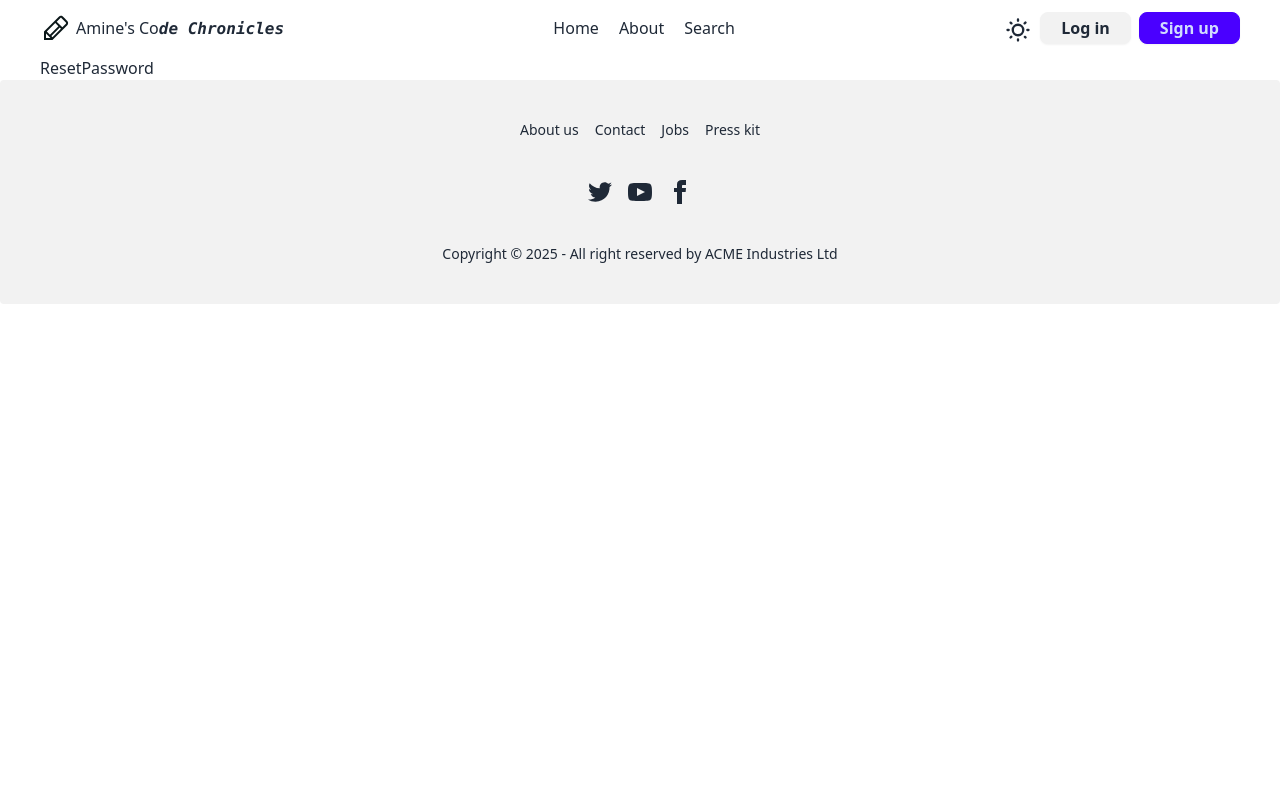
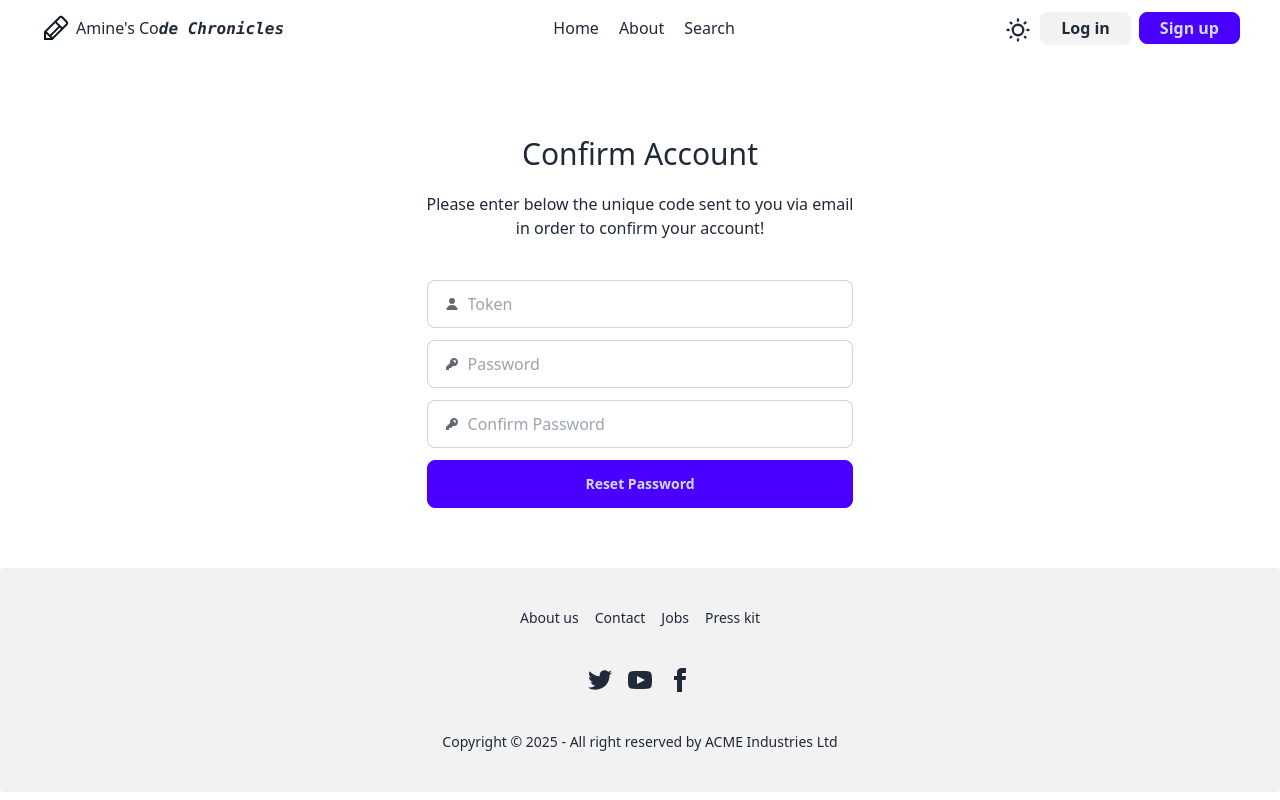
Before and after one commit to amineelamrani/Amine-Blog-MERN, a React (Vite) app in the folder client/: page /reset-password/1 in a window 1280 px wide. Built offline with nearby package versions, Linux system fonts and the light colour scheme.

Commit message:
Reset password on the front end managed

```diff
--- a/client/src/pages/ResetPassword.jsx
+++ b/client/src/pages/ResetPassword.jsx
@@ -1,9 +1,169 @@
-import React from "react";
+import { useState } from "react";
+import { useDispatch, useSelector } from "react-redux";
+import { useNavigate, useParams } from "react-router";
+import WarningComponent from "../components/WarningComponent";
+import {
+  signInDone,
+  signInFailed,
+  startAuth,
+  startTyping,
+} from "../redux/user/userSlice";
 
 export default function ResetPassword() {
   // after clicking on submit in forgot password
   // here have a form for the token - password and confirmPassword
   // and if resetted successfully (redirect to home page)
   // same logic as confirmAccount for managing the states
-  return <div>ResetPassword</div>;
+  // navigate(`/reset-password/${inputData}`);
+  const [inputData, setInputData] = useState({
+    token: "",
+    password: "",
+    confirmPassword: "",
+  });
+  const { currentUser, isLoading, error } = useSelector((state) => state.user);
+  let params = useParams();
+  const dispatch = useDispatch();
+  let navigate = useNavigate();
+
+  const email = params.email;
+
+  // Functions
+
+  const handleChange = (e) => {
+    dispatch(startTyping());
+    setInputData((values) => ({ ...values, [e.target.name]: e.target.value }));
+  };
+
+  const handleSubmit = async (e) => {
+    e.preventDefault();
+    try {
+      const dataReceived = await fetchData(email, inputData);
+      dispatch(startAuth());
+      if (dataReceived && dataReceived.status === "success") {
+        const data = {
+          email: dataReceived.result.email,
+          name: dataReceived.result.name,
+          profilePicture: dataReceived.result.profilePicture,
+        };
+        dispatch(signInDone(data));
+        navigate("/");
+      } else if (dataReceived.status === "fail") {
+        dispatch(signInFailed("Cannot Reset your Password!"));
+      }
+    } catch (err) {
+      dispatch(signInFailed("Unexpected Error happened, Please Sign In again"));
+    }
+  };
+
+  const fetchData = async (email, dataToFetch) => {
+    const response = await fetch(
+      `/api/v1/users/resetPassword/${email}/${dataToFetch.token}`,
+      {
+        method: "POST",
+        headers: {
+          "Content-Type": "application/json",
+        },
+        body: JSON.stringify({
+          password: dataToFetch.password,
+          confirmPassword: dataToFetch.confirmPassword,
+        }),
+      }
+    );
+    const data = await response.json();
+    return data;
+  };
+
+  return (
+    <div className="flex flex-col my-5 items-center min-w-96 mx-auto w-fit p-10">
+      <div className="w-80 pb-5">
+        {error.error && <WarningComponent text={error.message} />}
+      </div>
+      <h1 className="text-3xl">Confirm Account</h1>
+      <p className="pt-5 pb-10 text-center">
+        Please enter below the unique code sent to you via email <br /> in order
+        to confirm your account!
+      </p>
+
+      <form onSubmit={handleSubmit} className="w-full flex flex-col gap-3">
+        <label className="input input-bordered flex items-center gap-2">
+          <svg
+            xmlns="http://www.w3.org/2000/svg"
+            viewBox="0 0 16 16"
+            fill="currentColor"
+            className="h-4 w-4 opacity-70"
+          >
+            <path d="M8 8a3 3 0 1 0 0-6 3 3 0 0 0 0 6ZM12.735 14c.618 0 1.093-.561.872-1.139a6.002 6.002 0 0 0-11.215 0c-.22.578.254 1.139.872 1.139h9.47Z" />
+          </svg>
+          <input
+            type="text"
+            className="grow"
+            placeholder="Token"
+            name="token"
+            onChange={handleChange}
+            value={inputData.token}
+            required
+          />
+        </label>
+
+        <label className="input input-bordered flex items-center gap-2">
+          <svg
+            xmlns="http://www.w3.org/2000/svg"
+            viewBox="0 0 16 16"
+            fill="currentColor"
+            className="h-4 w-4 opacity-70"
+          >
+            <path
+              fillRule="evenodd"
+              d="M14 6a4 4 0 0 1-4.899 3.899l-1.955 1.955a.5.5 0 0 1-.353.146H5v1.5a.5.5 0 0 1-.5.5h-2a.5.5 0 0 1-.5-.5v-2.293a.5.5 0 0 1 .146-.353l3.955-3.955A4 4 0 1 1 14 6Zm-4-2a.75.75 0 0 0 0 1.5.5.5 0 0 1 .5.5.75.75 0 0 0 1.5 0 2 2 0 0 0-2-2Z"
+              clipRule="evenodd"
+            />
+          </svg>
+          <input
+            type="password"
+            className="grow"
+            name="password"
+            placeholder="Password"
+            onChange={handleChange}
+            value={inputData.password}
+            required
+          />
+        </label>
+
+        <label className="input input-bordered flex items-center gap-2">
+          <svg
+            xmlns="http://www.w3.org/2000/svg"
+            viewBox="0 0 16 16"
+            fill="currentColor"
+            className="h-4 w-4 opacity-70"
+          >
+            <path
+              fillRule="evenodd"
+              d="M14 6a4 4 0 0 1-4.899 3.899l-1.955 1.955a.5.5 0 0 1-.353.146H5v1.5a.5.5 0 0 1-.5.5h-2a.5.5 0 0 1-.5-.5v-2.293a.5.5 0 0 1 .146-.353l3.955-3.955A4 4 0 1 1 14 6Zm-4-2a.75.75 0 0 0 0 1.5.5.5 0 0 1 .5.5.75.75 0 0 0 1.5 0 2 2 0 0 0-2-2Z"
+              clipRule="evenodd"
+            />
+          </svg>
+          <input
+            type="password"
+            className="grow"
+            name="confirmPassword"
+            placeholder="Confirm Password"
+            onChange={handleChange}
+            value={inputData.confirmPassword}
+            required
+          />
+        </label>
+        <button
+          className="btn btn-primary"
+          type="submit"
+          disabled={isLoading ? true : false}
+        >
+          {isLoading ? (
+            <span className="loading loading-dots loading-xs"></span>
+          ) : (
+            "Reset Password"
+          )}
+        </button>
+      </form>
+    </div>
+  );
 }
```
